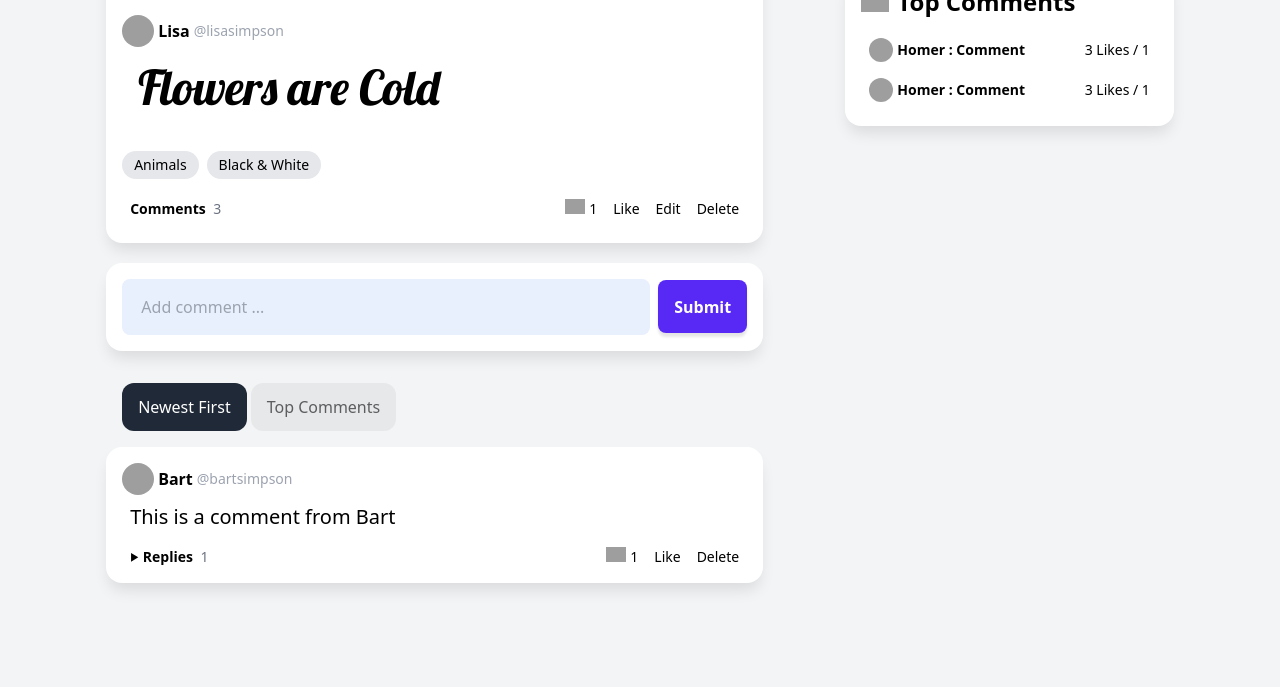
After one commit to Rossi-21/htmx, a Django app: page /post/503faf85-3179-4608-b394-bdc887f6ea17/ in a window 1280 px wide. The commit adds this page. Shown: the part 1023-1710 px from the top of the page. Run offline with Django 4.2, Linux system fonts and the light colour scheme; data comes from the database, SQL or seed files in the repository; some libraries are stand-ins or nearby versions; grey boxes are pictures that could not be loaded.

Commit message:
Read and 404

```diff
--- a/htmx/settings.py
+++ b/htmx/settings.py
@@ -25,7 +25,7 @@
 # SECURITY WARNING: don't run with debug turned on in production!
 DEBUG = True
 
-ALLOWED_HOSTS = []
+ALLOWED_HOSTS = ['*']
 
 
 # Application definition
--- a/test_app/templates/posts/post.html
+++ b/test_app/templates/posts/post.html
@@ -4,7 +4,7 @@
         <div class="text-sm text-gray-400 truncate">flickr<a href="{{ post.url }}" class="hover:underline ml-1" target="blank">@{{ post.artist }}</a></div>
     </div>
     <figure>
-        <a href=""><img class="w-full" src="{{ post.image }}"></a>
+        <a href="{% url 'post' post.id %}"><img class="w-full" src="{{ post.image }}"></a>
     </figure>
     <div class="p-4 pb-2">
         <a class="flex items-center gap-1 mb-4" href="">
@@ -18,7 +18,7 @@
             <a href="" class="bg-gray-200 rounded-full px-3 py-1 hover:bg-gray-800 hover:text-white">Black & White</a>
         </div>
         <div class="flex items-center justify-between text-sm px-2">
-            <a class="font-bold hover:underline" href="">
+            <a class="font-bold hover:underline" href="{% url 'post' post.id %}">
                 Comments
                 <span class="font-light text-gray-500 ml-1">3</span>
             </a>
--- /dev/null
+++ b/test_app/templates/posts/post_page.html
@@ -0,0 +1,88 @@
+{% extends 'layouts/a.html' %}
+
+{% block content %}
+
+{% include 'posts/post.html' %}
+
+<div class="card !pb-0 -mt-3">
+    <form method="POST" class="flex items-center p-4" autocomplete="off">
+        <input type="text" name="comment" placeholder="Add comment ..." maxlength="150">
+        <button @click="open = false" class="block ml-2" type="submit">Submit</button>
+    </form>
+</div>
+
+<div class="mb-20">
+    <div id="tabs" class="ml-4 flex gap-1 mb-4">
+        <a class="tab selected">Newest First</a>
+        <a class="tab">Top Comments</a>
+    </div>
+
+    <div id="tab-contents">
+
+        <comment class="card p-4 !mb-4">
+            <div class="flex justify-between items-center">
+                <a class="flex items-center gap-1 mb-2" href="">
+                    <img class="w-8 h-8 object-cover rounded-full" src="https://img.icons8.com/small/96/A9A9A9/happy.png">
+                    <span class="font-bold hover:underline">Bart</span>
+                    <span class="text-sm font-normal text-gray-400">@bartsimpson</span>
+                </a>
+            </div>
+            <p class="text-xl px-2">
+                This is a comment from Bart
+            </p>
+            <div x-data="{ repliesOpen: false }" class="flex items-center justify-between flex-wrap text-sm px-2">
+                <a @click="repliesOpen = !repliesOpen" class="font-bold hover:underline cursor-pointer">
+                    <div class="inline-block" x-bind:class="repliesOpen && 'rotate-90 duration-300'">
+                        <svg transform ="rotate(90)" width="9" height="9" viewBox="0 0 25 25">
+                            <path d="M24 22h-24l12-20z"/>
+                        </svg>
+                    </div>
+                    Replies
+                    <span class="font-light text-gray-500 ml-1">1</span>
+                </a>
+                <div class="flex items-center gap-4 [&>a:hover]:underline">
+                    <div class="flex items-center gap-1">
+                        <img class="w-5 -mt-1" src="https://img.icons8.com/small/24/000000/fire-heart.png">
+                        1
+                    </div>
+                    <a href="">Like</a>
+                    <a href="">Delete</a>
+                </div>
+
+                <div x-show="repliesOpen" x-cloak class="basis-full mt-3 pl-8 grid grid-cols-1">
+
+                    <reply class="flex items-end justify-between py-4 border-t">
+                        <div class="flex">
+                            <a href="">
+                                <img class="w-8 h-8 object-cover rounded-full mr-2" src="https://img.icons8.com/small/96/A9A9A9/happy.png">
+                            </a>
+                            <div class="w-fit">
+                                <a class="block" href="">
+                                    <span class="font-bold hover:underline">Homer</span>
+                                    <span class="text-sm text-gray-400">@homersimpson</span>
+                                </a>
+                                <div class="mr-3">This is a reply from Homer</div>
+                            </div>
+                        </div>
+                        <div class="flex items-center gap-4 [&>a:hover]:underline">
+                            <div class="flex items-center gap-1">
+                                <img class="w-5 -mt-1" src="https://img.icons8.com/small/24/000000/fire-heart.png">
+                                1
+                            </div>
+                            <a href="">Like</a>
+                            <a href="">Delete</a>
+                        </div>
+                    </reply>
+
+                    <form method="POST" class="replyform flex justify-between" autocomplete="off">
+                        <input type="text" name="reply" placeholder="Add reply ..." maxlength="150">
+                        <button class="block" type="submit">Submit</button>
+                    </form>
+                </div>
+            </div>
+        </comment>
+
+    </div>
+</div>
+
+{% endblock %}
--- a/test_app/urls.py
+++ b/test_app/urls.py
@@ -6,4 +6,6 @@
     path('post/create/', views.post_create_view, name="post-create"),
     path('post/delete/<pk>/', views.post_delete_view, name="post-delete"),
     path('post/edit/<pk>/', views.post_edit_view, name="post-edit"),
+    path('post/<pk>/', views.post_page_view, name="post" )
+
 ]
--- a/test_app/views.py
+++ b/test_app/views.py
@@ -1,4 +1,4 @@
-from django.shortcuts import render, redirect
+from django.shortcuts import render, redirect, get_object_or_404
 from .models import *
 from bs4 import BeautifulSoup
 import requests
@@ -69,8 +69,8 @@
 
 # Delete Post Method
 def post_delete_view(request, pk):
-    # Get the Post from the Database
-    post = Post.objects.get(id=pk)
+    # Get the Post from the Database or display a 404 page
+    post = get_object_or_404(Post, id=pk)
     # If the User sends the form
     if request.method == 'POST':
         # Delete the post
@@ -87,8 +87,8 @@
 
 # Edit Post Method
 def post_edit_view(request, pk):
-    # Get the Post from the Database
-    post = Post.objects.get(id=pk)
+    # Get the Post from the Database or display a 404 page
+    post = get_object_or_404(Post, id=pk)
     # Get the Form
     form = PostEditForm(instance=post)
     # If the User send the form
@@ -110,3 +110,13 @@
     }
 
     return render(request, 'posts/post_edit.html', context)
+
+# Display Post Method
+def post_page_view(request, pk):
+    # Get the post from the Database or display a 404 page
+    post = get_object_or_404(Post, id=pk)
+
+    context = {
+        'post' : post
+    }
+    return render(request, 'posts/post_page.html', context)
```
Also changed, not shown: test_app/templates/404.html (added, +11 -0 lines).
